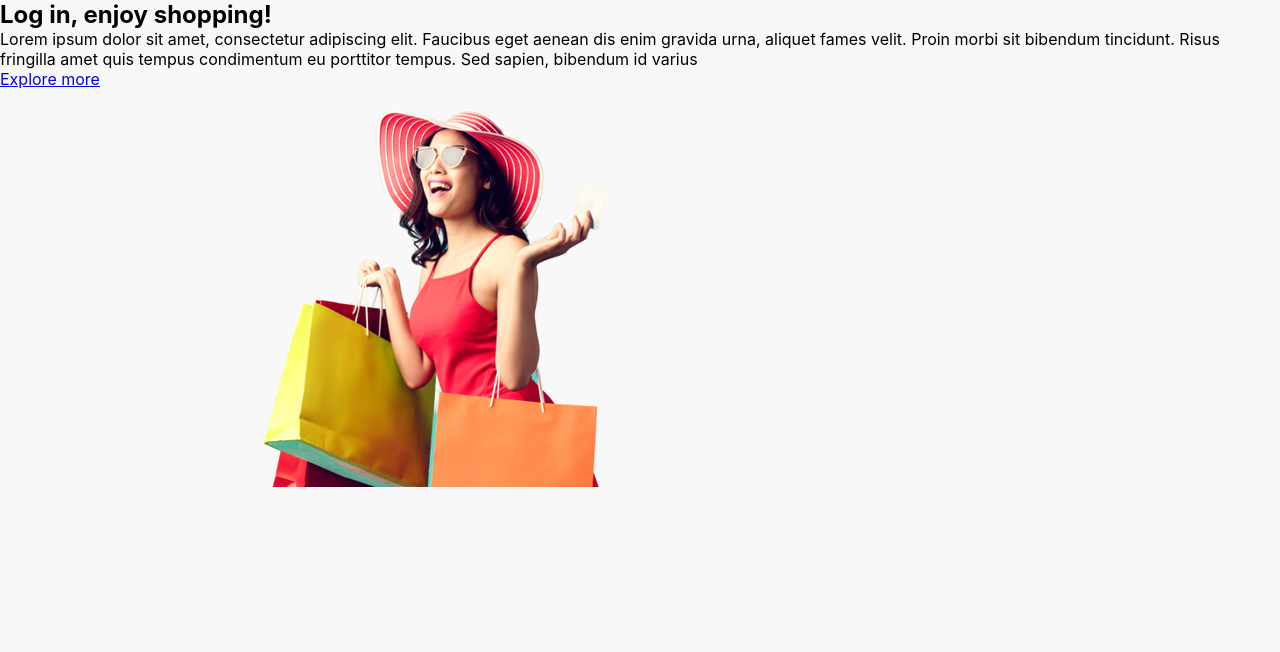
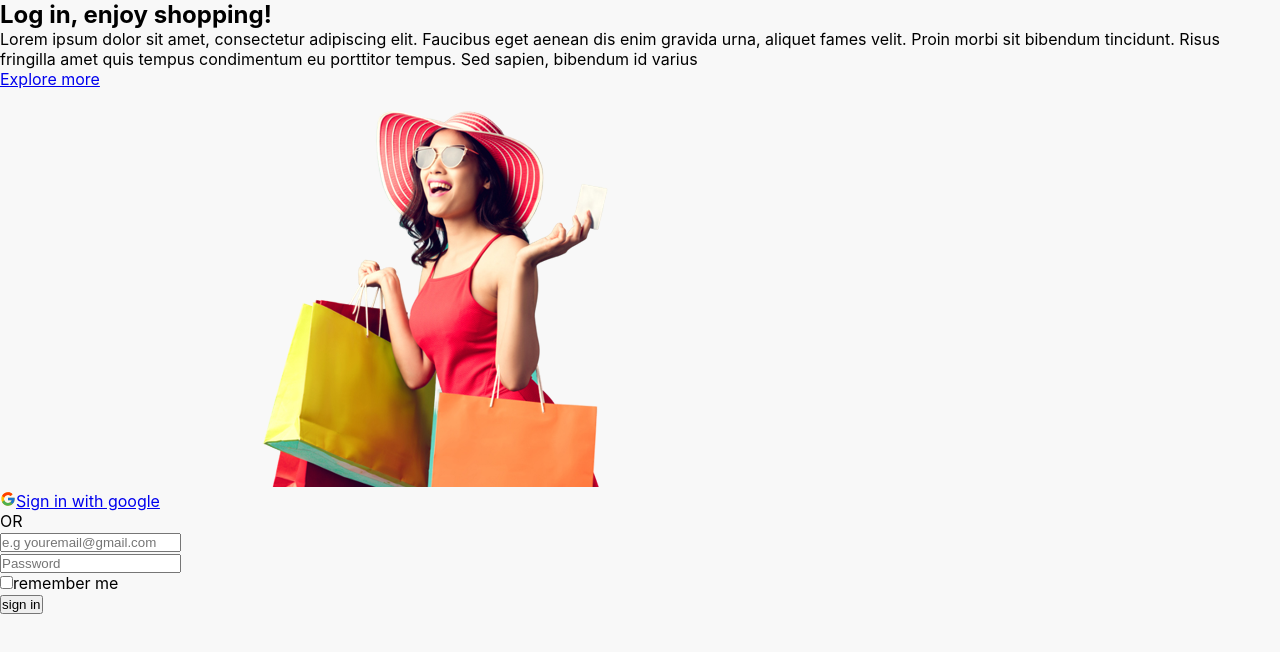
Before and after one commit to Almarex-Web-Dev/fullstack_ecommerce_project, a React (Vite) app in the folder frontend/: page /login in a window 1280 px wide. Shown: the top 652 px of the page. Built offline with nearby package versions, Linux system fonts and the light colour scheme.

Commit message:
added more lines of code in login.jsx

```diff
--- a/frontend/src/pages/login/login.jsx
+++ b/frontend/src/pages/login/login.jsx
@@ -1,5 +1,7 @@
 import React from 'react'
 import shoppingIMG from '../../assets/shopping.png'
+
+import { FcGoogle } from 'react-icons/fc'
 
 const Login = () => {
   return (
@@ -27,7 +29,53 @@ const Login = () => {
         </div>
       </div>
       {/* form input goes here */}
-      <div className="form__input-section"></div>
+      <div className="form__input-section">
+        <div className="form__wrapper">
+          <div className="avatar">
+            {/* user Avatar goes here */}
+            {/* User name goes here */}
+          </div>
+          {/* sign in with google jsx tags */}
+          <div className="sign_with_google">
+            <FcGoogle className="google_icon" />
+            <a href="#">
+              <span>Sign in with google</span>
+            </a>
+          </div>
+          <p>OR</p>
+          <form className="main__form">
+            {/* Email input down here */}
+            <div className="email__input">
+              <input
+                type="text"
+                placeholder="e.g youremail@gmail.com"
+                value={''}
+                onChange={''}
+              />
+              <span></span>
+            </div>
+            {/* password input down here */}
+            <div className="password__input">
+              <input
+                type="password"
+                placeholder="Password"
+                value={''}
+                onChange={''}
+              />
+              <span></span>
+            </div>
+            {/* remember me option*/}
+            <div>
+              <input type="checkbox" />
+              <span>remember me</span>
+            </div>
+            {/* sign in button down here */}
+            <div className="submit__button">
+              <button type="submit">sign in</button>
+            </div>
+          </form>
+        </div>
+      </div>
     </section>
   )
 }
```
